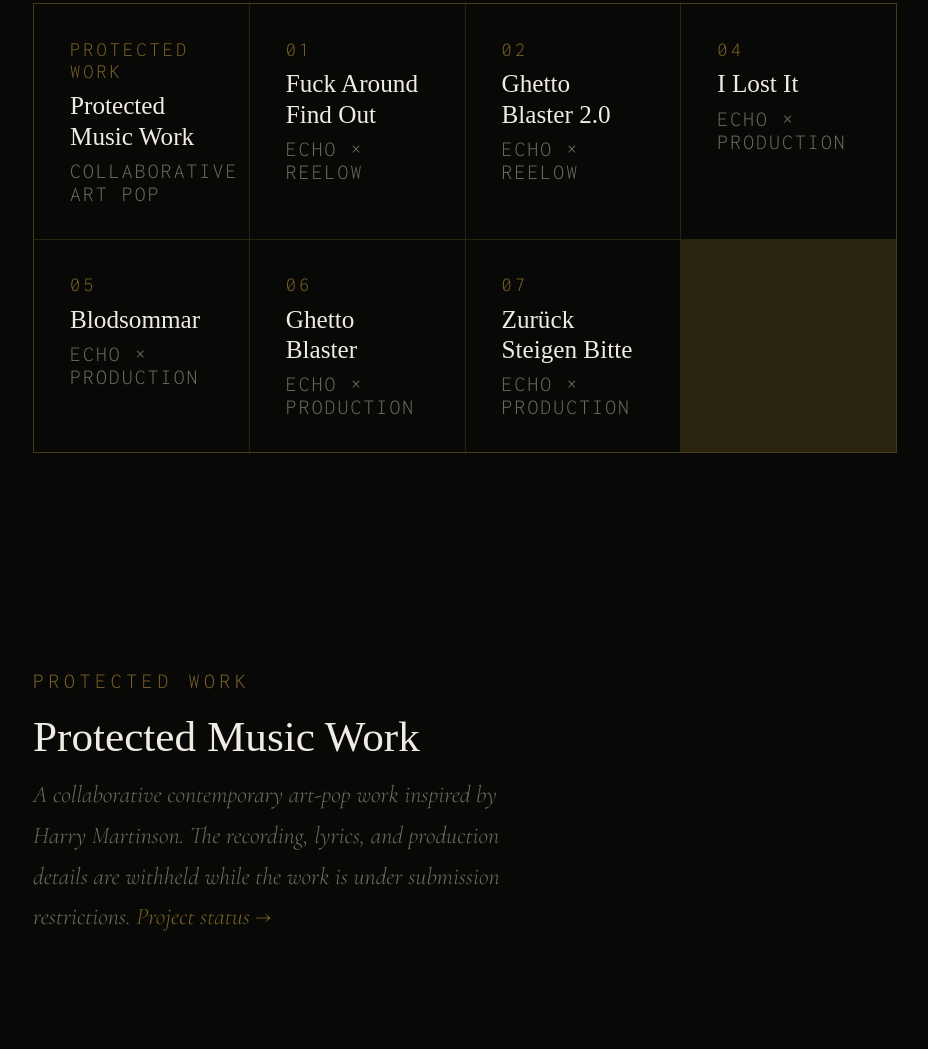
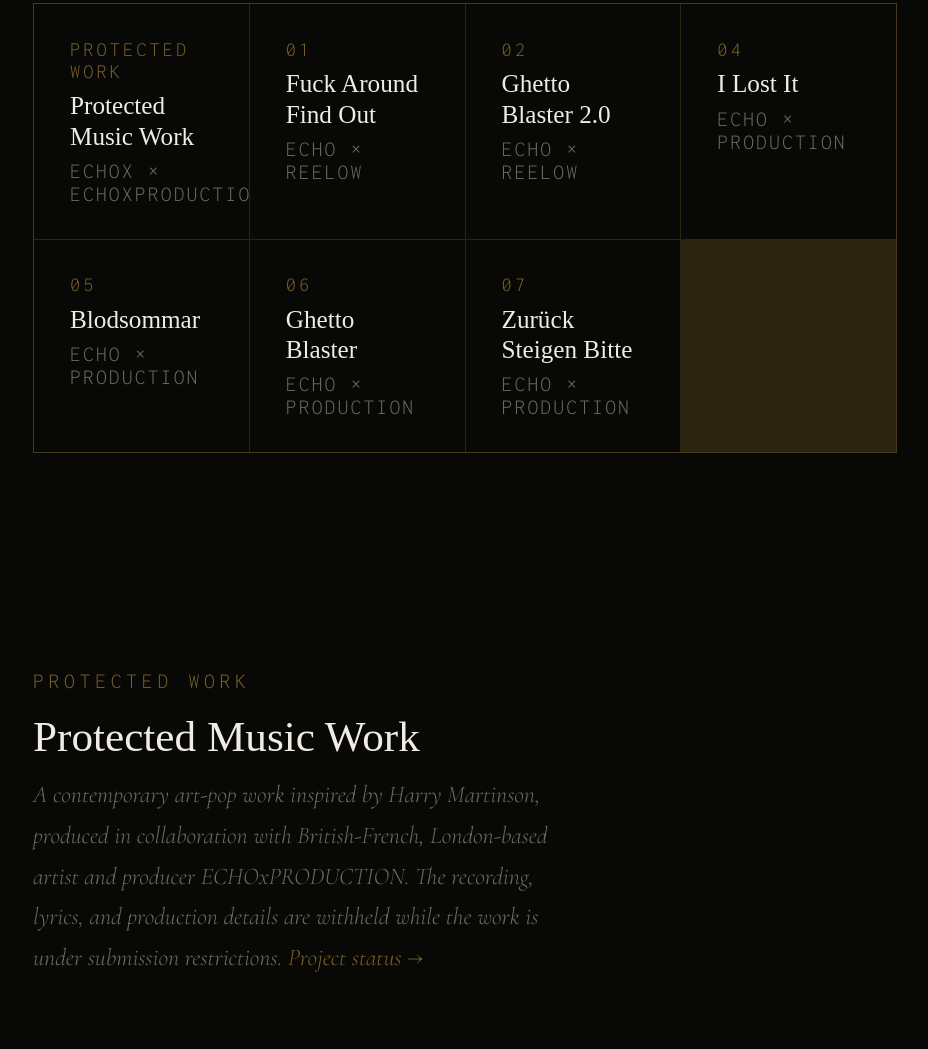
Before and after one commit to ECHOxAI-tech/echoxai-tech.github.io, a plain HTML site: page lyrics.html in a window 1280 px wide. Shown: the part 607-1656 px from the top of the page, without its empty margins (175-1103 px from the left). Drawn offline with nearby package versions, Linux system fonts and the light colour scheme; a web font is replaced by a local one.

Commit message:
Credit ECHOxPRODUCTION on Protected Music Work

```diff
--- a/lyrics.html
+++ b/lyrics.html
@@ -321,7 +321,7 @@
       <a href="protected-music-work.html" class="index-item">
         <p class="index-num">Protected work</p>
         <p class="index-title">Protected Music Work</p>
-        <p class="index-collab">Collaborative art pop</p>
+        <p class="index-collab">ECHOx × ECHOxPRODUCTION</p>
       </a>
       <a href="#fafo" class="index-item">
         <p class="index-num">01</p>
@@ -358,7 +358,7 @@
     <div class="section-divider" style="padding-top:5rem; margin-top:4rem; border-top:none;">
       <p class="section-heading">Protected work</p>
       <h2 class="section-title">Protected Music Work</h2>
-      <p class="section-desc">A collaborative contemporary art-pop work inspired by Harry Martinson. The recording, lyrics, and production details are withheld while the work is under submission restrictions. <a href="protected-music-work.html" style="color:var(--gold-dim);">Project status →</a></p>
+      <p class="section-desc">A contemporary art-pop work inspired by Harry Martinson, produced in collaboration with British-French, London-based artist and producer ECHOxPRODUCTION. The recording, lyrics, and production details are withheld while the work is under submission restrictions. <a href="protected-music-work.html" style="color:var(--gold-dim);">Project status →</a></p>
     </div>
 
     <div class="section-divider">
```
Also changed, not shown: protected-music-work.html (+2 -1 lines).
